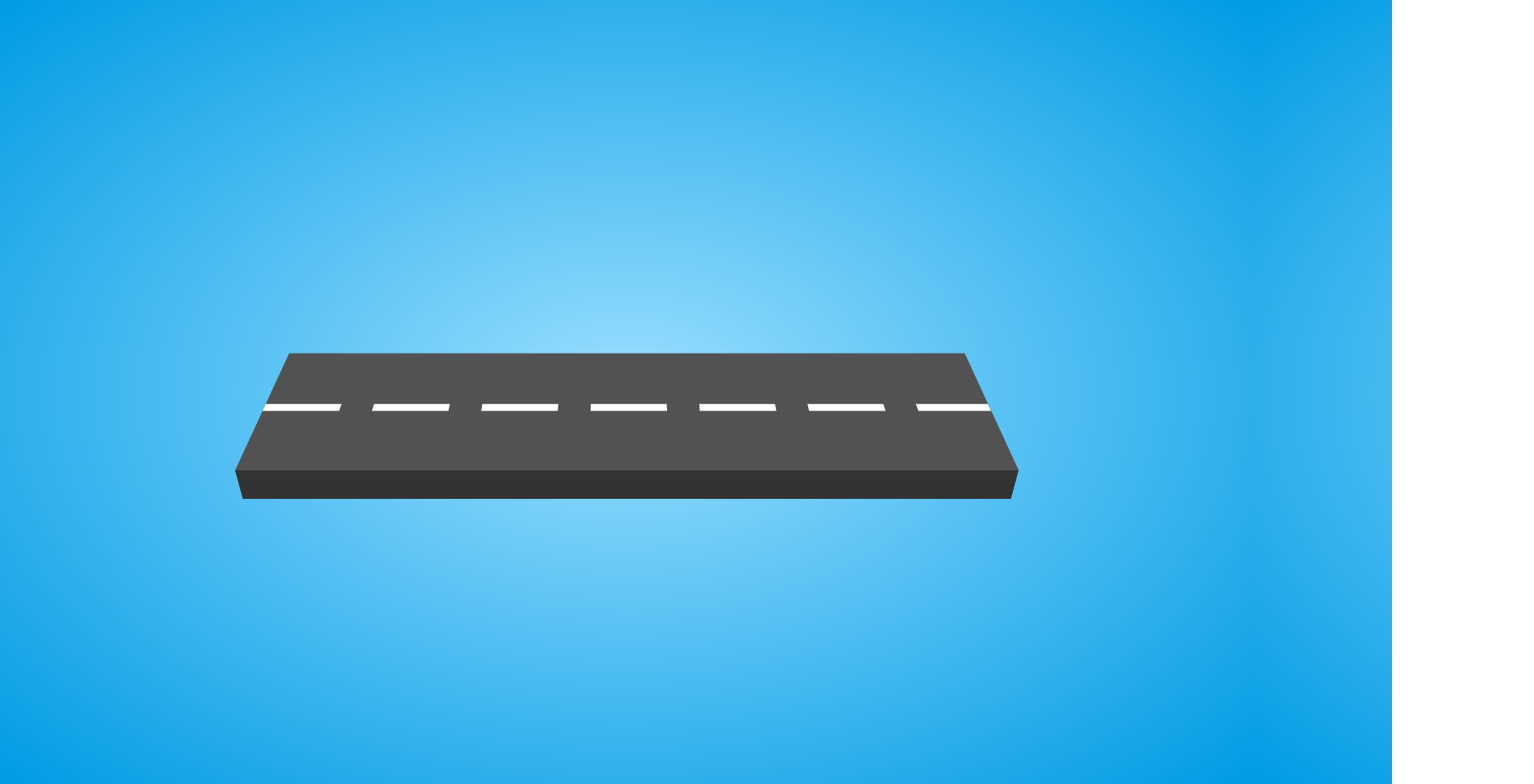
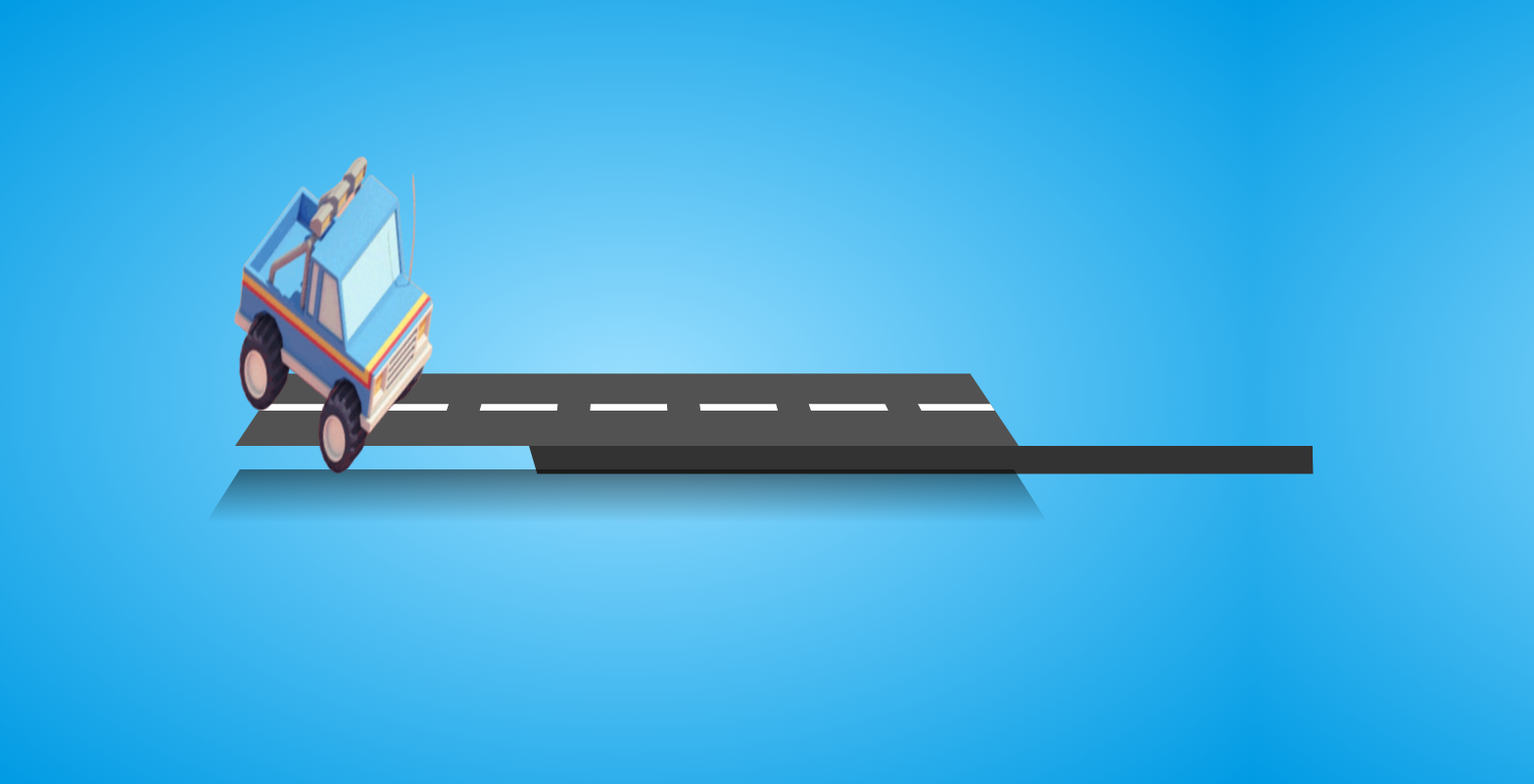
Before and after one commit to Sanaajade/final_project, a plain HTML site: page index.html in a window 1280 px wide. Shown: the whole page at 98% size, 1566 px wide, since content can reach past the window. Drawn offline with Linux system fonts and the light colour scheme.

Commit message:
adding car

```diff
--- a/index.html
+++ b/index.html
@@ -16,11 +16,11 @@
   .infinite {
     position: relative;
     width: 800px;
-    height: 160px;
+    height: 110px;
     background: #525252;
     transform-origin: bottom;
     transform-style: preserve-3d;
-    transform: perspective(500px) rotateX(30deg);
+    transform: perspective(500px) rotateX(40deg);
   }
 
   .infinite::before {
@@ -48,16 +48,29 @@
 
   .shadow {
     position: absolute;
-    bottom: 0;
+    bottom: -90px;
     left: 50%;
+    transform: translateX(-50%);
     width: 95%;
-    height: 60
+    height: 60px;
+    background: linear-gradient(#000, transparent);
+    opacity: 0.5;
+  }
+
+  .car {
+    position: relative;
+    height: 300px;
+    width: 300px;
+    transform: perspective(500px) rotateX(-25deg) translateY(-150px);
   }
 </style>
 <body>
 
   <div class="infinite">
   <div class="shadow"></div>
+    <img src="25BB59FE-9AA5-48D8-B814-233930150D24.png" alt="green car" class="car">
+
+
   </div>
 
 </body>
```
